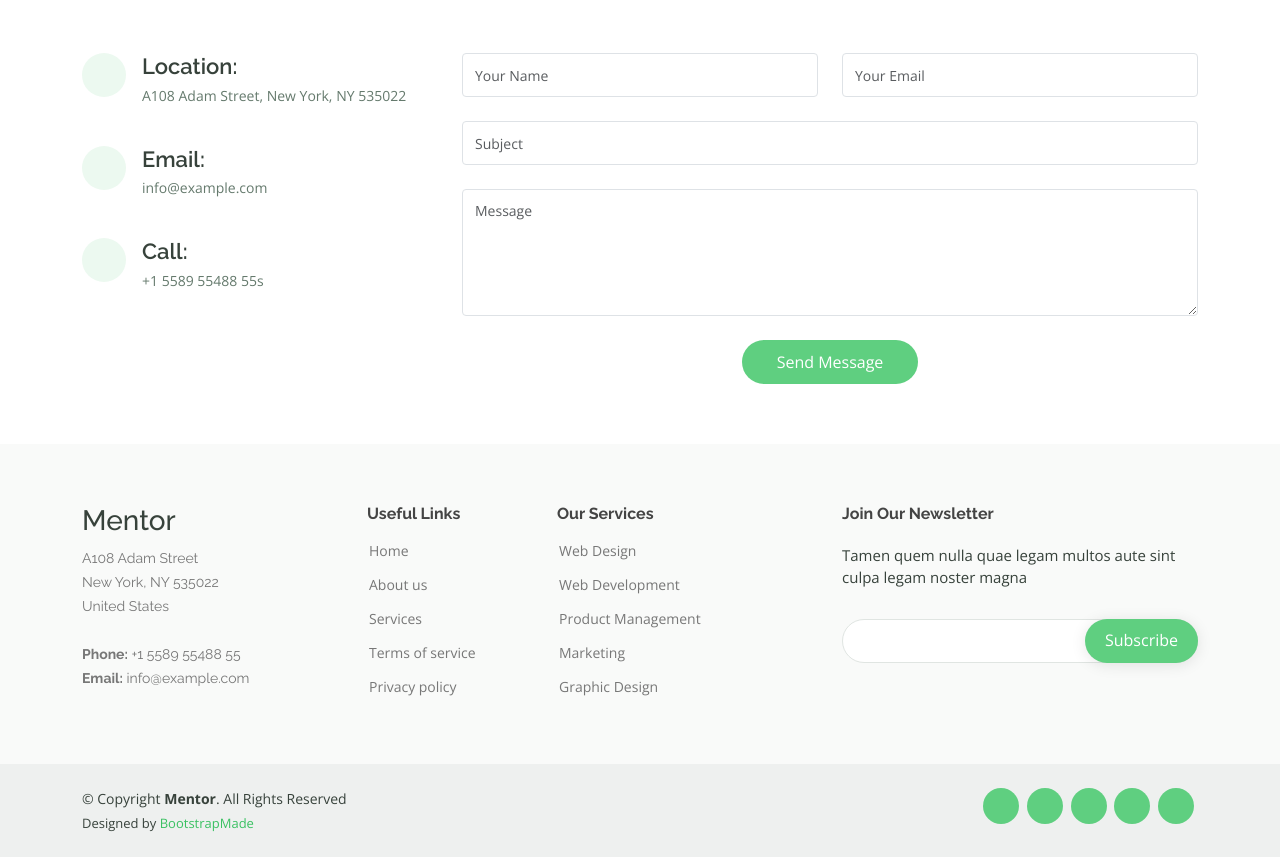
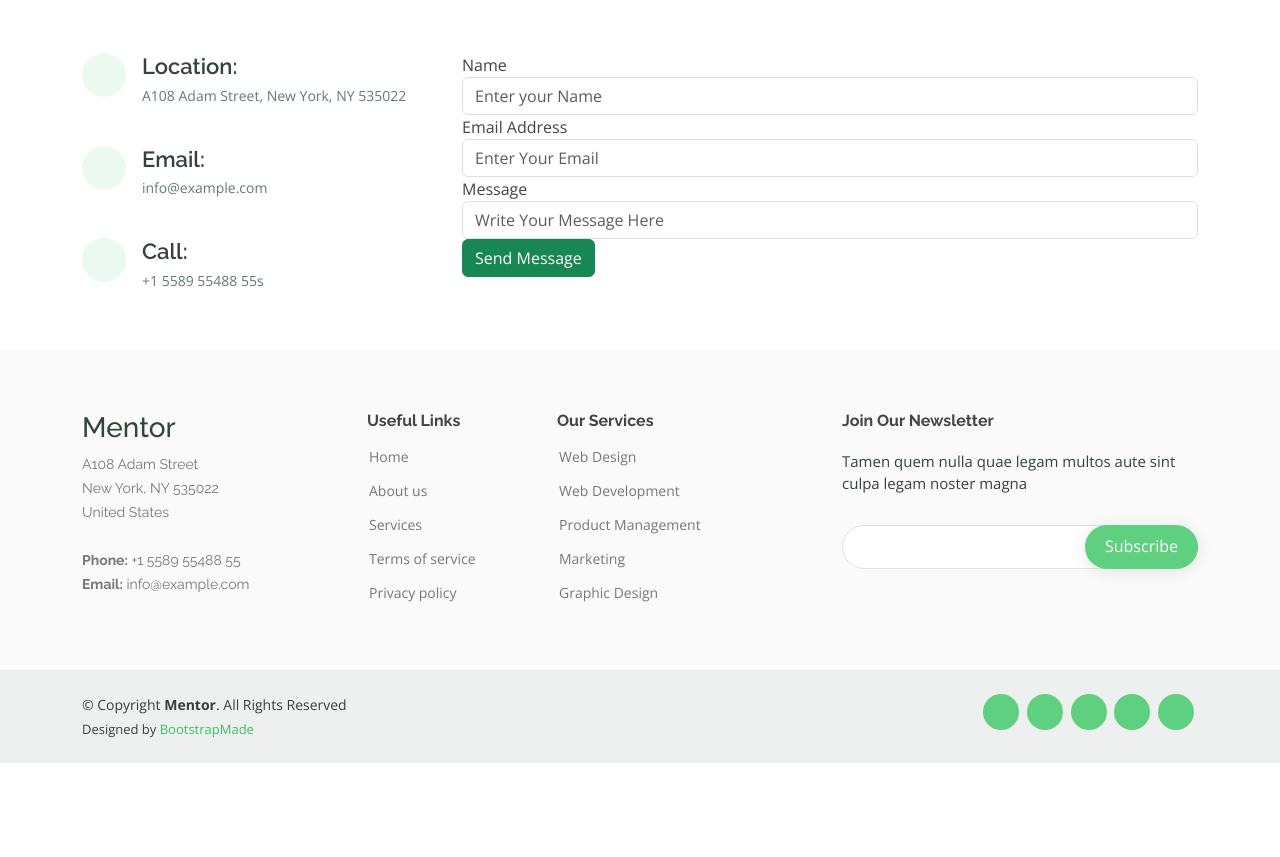
Before and after one commit to Gover912G/Makini-hacknight, a Django app: page /contact in a window 1280 px wide. Shown: the part 577-1434 px from the top of the page. After the commit the page ends 1340 px from the top, so only its background shows below. Run offline with Django 5.2, Linux system fonts and the light colour scheme; some libraries are stand-ins or nearby versions.

Commit message:
mail massesages working

```diff
--- a/Makini/Makini/settings.py
+++ b/Makini/Makini/settings.py
@@ -137,7 +137,7 @@ DEFAULT_AUTO_FIELD = 'django.db.models.BigAutoField'
 EMAIL_BACKEND = 'django.core.mail.backends.smtp.EmailBackend'
 EMAIL_HOST = 'smtp.gmail.com'
 EMAIL_PORT = 587
-EMAIL_HOST_USER = 'ngigipaul912@gmail.com'
-EMAIL_HOST_PASSWORD = 'zjwm qbpm xnxn xwqc'
+EMAIL_HOST_USER = 'ngigipaul@students.must.ac.ke'
+EMAIL_HOST_PASSWORD = ''
 EMAIL_USE_TLS = True
-EMAIL_USE_SSL = True
+EMAIL_USE_SSL = False
--- a/Makini/Templates/contact.html
+++ b/Makini/Templates/contact.html
@@ -1,7 +1,6 @@
-{% extends 'master.html' %}
+{% extends 'Master.html' %}
 {% load static %}
-
-{% block content%}
+{% block content %}
 
 
   <main id="main">
@@ -50,29 +49,45 @@
 
           <div class="col-lg-8 mt-5 mt-lg-0">
 
-            <form action="forms/contact.php" method="post" role="form" class="php-email-form">
+
+
+
+
+
+
+            <form method="post" action="{% url 'website:contact' %}">
               {% csrf_token %}
-              <div class="row">
-                <div class="col-md-6 form-group">
-                  <input type="text" name="name" class="form-control" id="name" placeholder="Your Name" required>
-                </div>
-                <div class="col-md-6 form-group mt-3 mt-md-0">
-                  <input type="email" class="form-control" name="email" id="email" placeholder="Your Email" required>
-                </div>
+              <div class="form-group">
+                  <label for="name">Name</label>
+
+                  <input type="text" name="name" class="form-control mb-30" placeholder="Enter your Name">
               </div>
-              <div class="form-group mt-3">
-                <input type="text" class="form-control" name="subject" id="subject" placeholder="Subject" required>
+
+              <div class="form-group">
+                  <label for="email">Email Address</label>
+                  <input type="text" name="email" class="form-control mb-30" placeholder="Enter Your Email">
+
               </div>
-              <div class="form-group mt-3">
-                <textarea class="form-control" name="message" rows="5" placeholder="Message" required></textarea>
+
+              <!--<div class="form-group">
+                  <label for="password">Subject</label>
+                  <input type="text" name="subject" class="form-control mb-30" placeholder="Subject">
+
+              </div>-->
+              <div class="form-group">
+                  <label for="password">Message</label>
+                  <input type="text" name="message" class="form-control mb-30" placeholder="Write Your Message Here">
+
               </div>
-              <div class="my-3">
-                <div class="loading">Loading</div>
-                <div class="error-message"></div>
-                <div class="sent-message">Your message has been sent. Thank you!</div>
+              <div class="col-send">
+                  <button type="submit" class="btn btn-success">Send Message</button>
               </div>
-              <div class="text-center"><button type="submit">Send Message</button></div>
-            </form>
+          </form>
+
+
+
+
+
 
           </div>
 
@@ -82,4 +97,5 @@
     </section><!-- End Contact Section -->
 
   </main><!-- End #main -->
-{% endblock %}
+
+{%  endblock %}
--- a/Makini/website/views.py
+++ b/Makini/website/views.py
@@ -13,13 +13,15 @@ def Home(request):
 def about(request):
     return render(request, 'about.html', {'nav':'about'})
 
+
+
 def contact(request):
     if request.method == "POST":
-        message_name = request.POST['message-name']
-        message_email = request.POST['message-email']
+        message_name =  request.POST['name']
+        message_email = request.POST['email']
         message = request.POST['message']
 
-        # send an email
+        # Send an email
 
         send_mail(
             message_name,# subject
@@ -28,13 +30,36 @@ def contact(request):
             ['ngigipaul912@gmail.com'], # To email
         )
 
-        contact = {
+        context = {
             'nav':'contact',
             'message_name':message_name
         }
         return render(request, 'contact.html', context)
     else:
-        return render(request, 'contact.html', {'nav':'contact'})
+        return render(request,'contact.html',{})
+
+# def contact(request):
+#     if request.method == "POST":
+#         message_name = request.POST['subject']
+#         message_email = request.POST['email']
+#         message = request.POST['message']
+
+#         # send an email
+
+#         send_mail(
+#             message_name,# subject
+#             message, # message
+#             message_email, #email
+#             ['ngigipaul912@gmail.com'], # To email
+#         )
+
+#         contact = {
+#             'nav':'contact',
+#             'message_name':message_name
+#         }
+#         return render(request, 'contact.html', context)
+#     else:
+#         return render(request, 'contact.html', {'nav':'contact'})
 
 
 def event(request):
```
Also changed, not shown: 1 other file.
